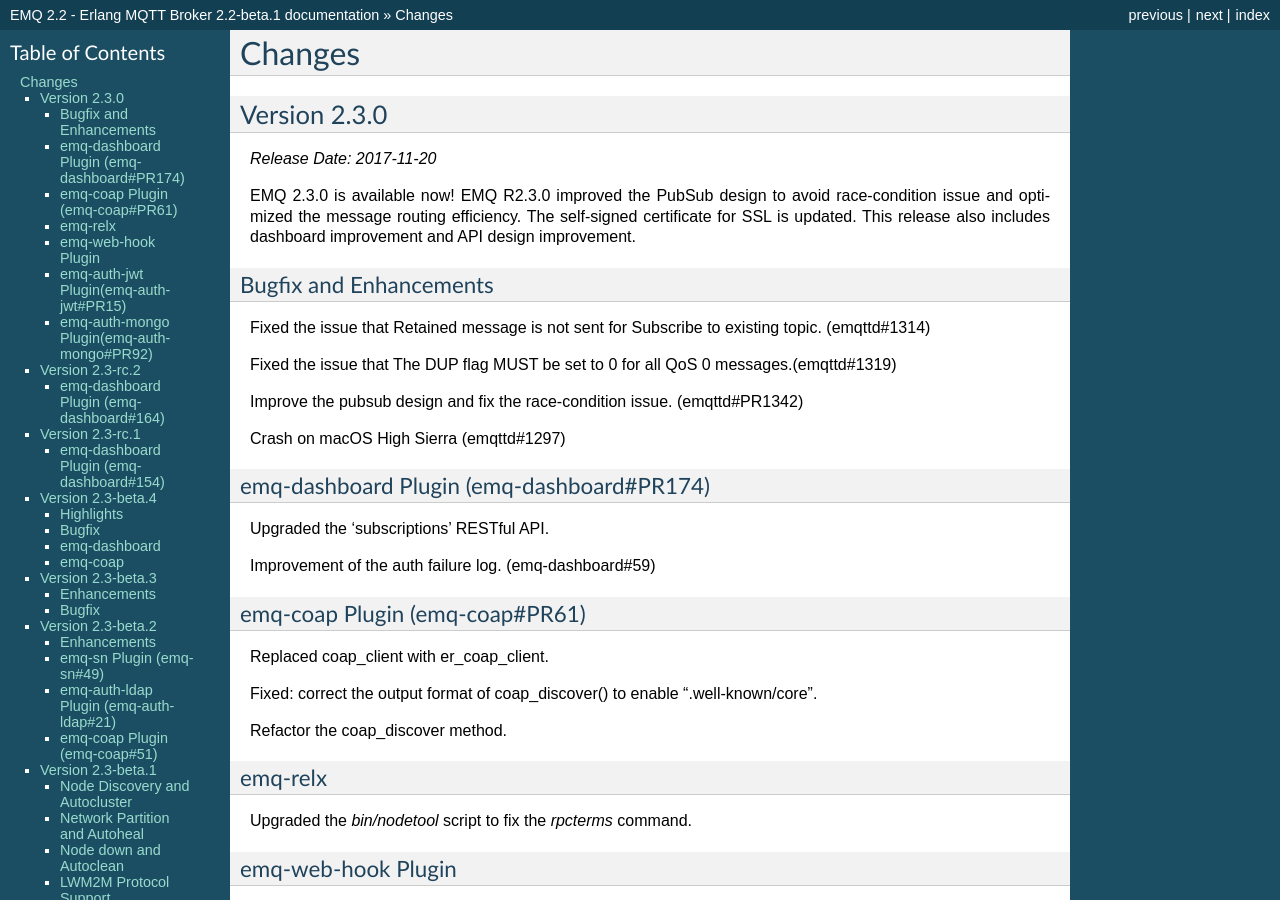
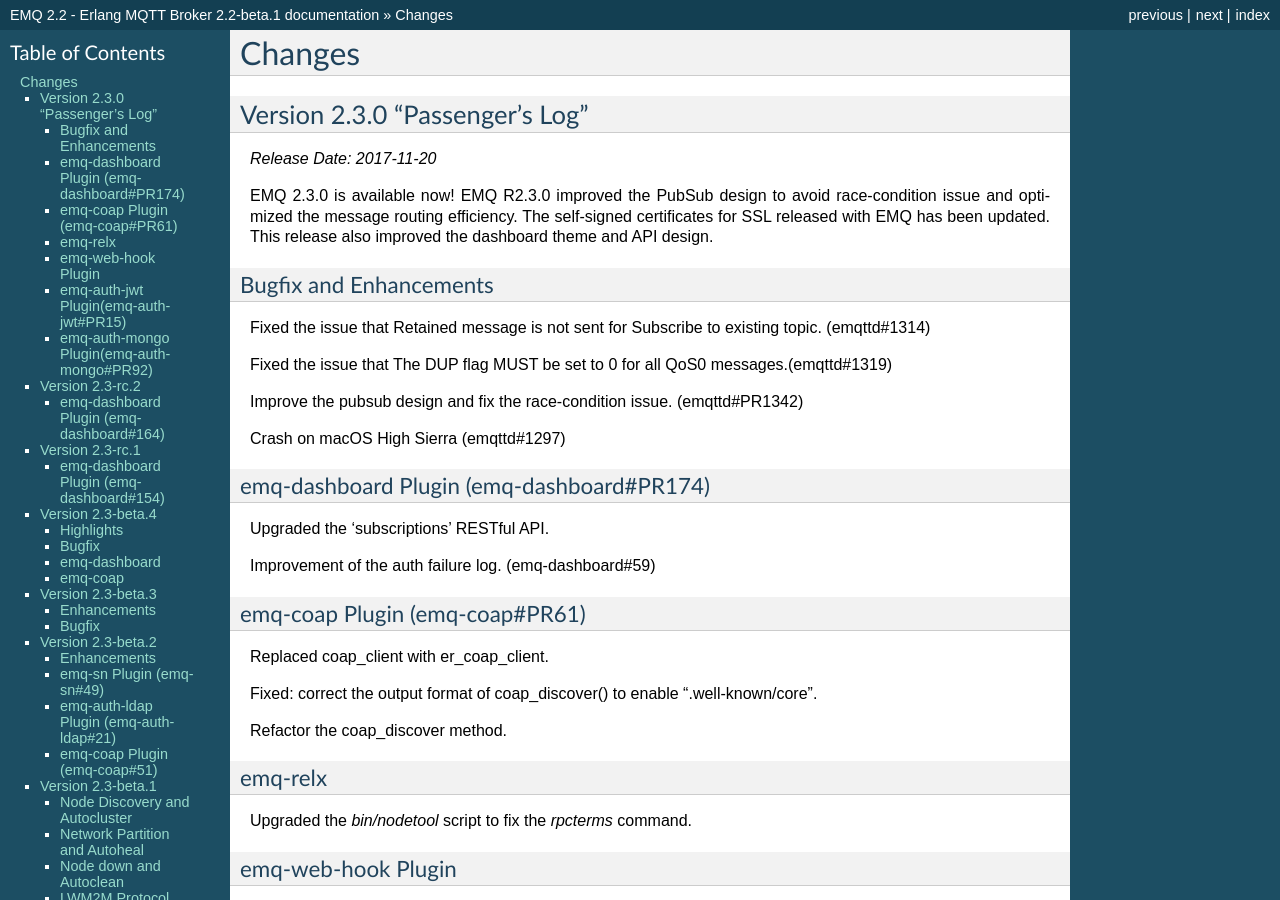
Before and after one commit to emqxarchive/emqx-docs-en, a Sphinx documentation site: the page built from source/changes.rst, in a window 1280 px wide and 900 px high. Built offline with Sphinx 7.4.7, drawn with Linux system fonts in a browser that asks for light colours.

Commit message:
Passenger's Log

```diff
--- a/source/changes.rst
+++ b/source/changes.rst
@@ -7,20 +7,20 @@
 
 .. _release_2.3.0:
 
--------------
-Version 2.3.0
--------------
+-------------------------------
+Version 2.3.0 "Passenger's Log"
+-------------------------------
 
 *Release Date: 2017-11-20*
 
-EMQ 2.3.0 is available now! EMQ R2.3.0 improved the PubSub design to avoid race-condition issue and optimized the message routing efficiency. The self-signed certificate for SSL is updated. This release also includes dashboard improvement and API design improvement.
+EMQ 2.3.0 is available now! EMQ R2.3.0 improved the PubSub design to avoid race-condition issue and optimized the message routing efficiency. The self-signed certificates for SSL released with EMQ has been updated. This release also improved the dashboard theme and API design.
 
 Bugfix and Enhancements
 ------------------------
 
 Fixed the issue that Retained message is not sent for Subscribe to existing topic. (emqttd#1314)
 
-Fixed the issue that The DUP flag MUST be set to 0 for all QoS 0 messages.(emqttd#1319)
+Fixed the issue that The DUP flag MUST be set to 0 for all QoS0 messages.(emqttd#1319)
 
 Improve the pubsub design and fix the race-condition issue. (emqttd#PR1342)
 
```
